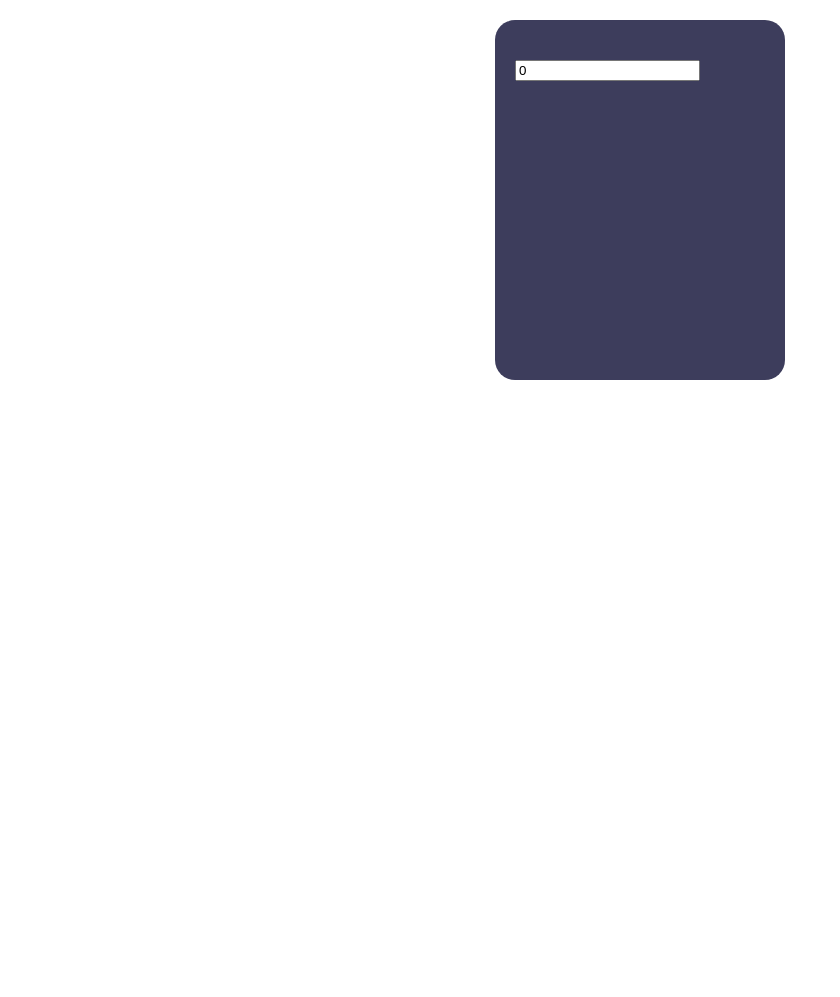
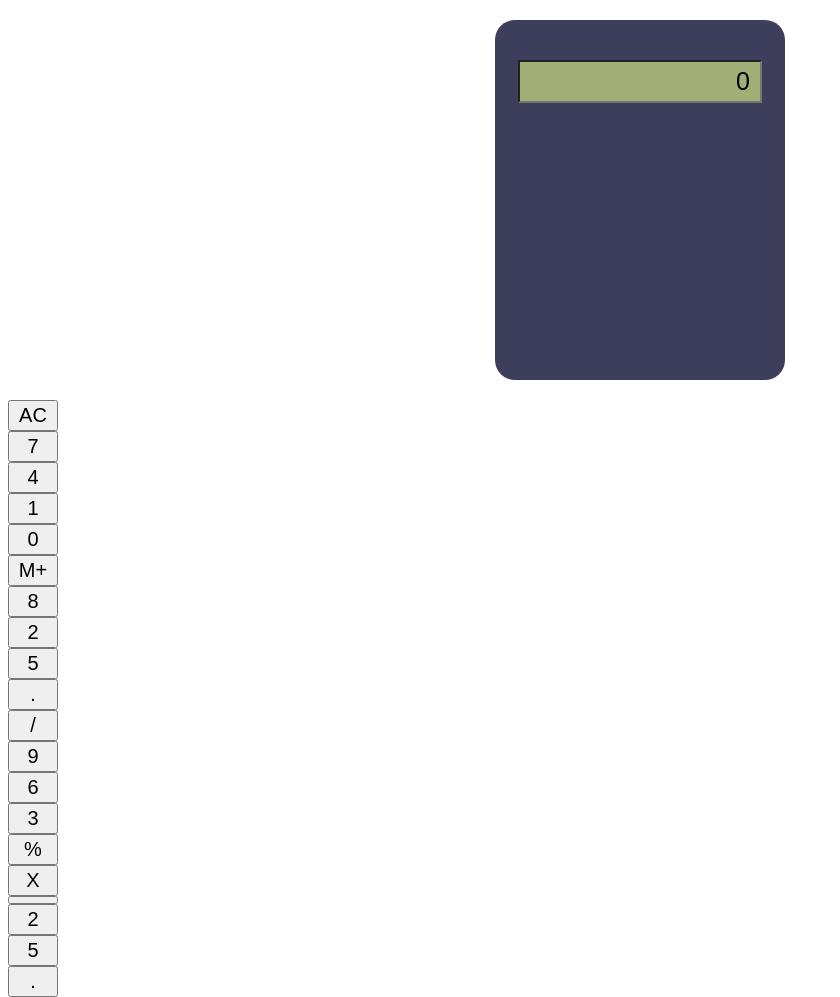
Before and after one commit to vaishnavi-kshirsagar03/calculator, a plain HTML site: page index.html in a window 1280 px wide. Shown: the whole page, without its empty margins (0-840 px from the left). Before the commit the page ends 800 px from the top, so only its background shows below. Drawn offline with Linux system fonts and the light colour scheme.

Commit message:
screen created

```diff
--- a/index.html
+++ b/index.html
@@ -14,11 +14,62 @@
             padding: 20px;
             padding-top: 40px;
          }
+
+         .screen{
+             background-color: #A1AF77;
+             text-align: right;
+             width: 220px;
+             display: block;
+             margin: 0 auto;
+             font-size: 25px;
+             padding: 5px 10px;
+            margin-bottom: 20px;
+        }
+        .btn-container{
+             display: flex;
+             flex-direction: column;
+             font-size: 20px;
+             height: 200px;
+        }
+         .btn{
+             width: 50px;
+             text-align: center;
+             padding: 2px 0;
+             font-size: 20px;
+             flex-wrap: wrap;
+
+        }
      </style>
 </head>
 <body>
     <div class="calculator-body">
         <input type="text" value="0" class="screen"/>
       </div>
+      <div class="btn-container">
+        <button class="btn">AC</button>
+        <button class="btn">7</button>
+        <button class="btn">4</button>
+        <button class="btn">1</button>
+        <button class="btn">0</button>
+
+        <button class="btn">M+</button>
+        <button class="btn">8</button>
+        <button class="btn">2</button>
+        <button class="btn">5</button>
+        <button class="btn">.</button>
+
+        <button class="btn">/</button>
+        <button class="btn">9</button>
+        <button class="btn">6</button>
+        <button class="btn">3</button>
+        <button class="btn">%</button>
+
+        <button class="btn">X</button>
+        <button class="btn"></button>
+        <button class="btn">2</button>
+        <button class="btn">5</button>
+        <button class="btn">.</button>
+
+    </div>
 </body>
 </html>
```
